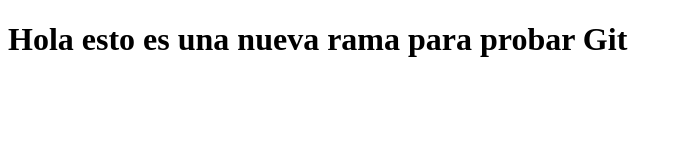
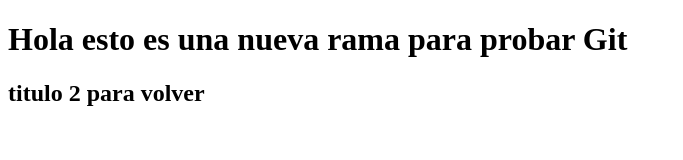
Before and after one commit to elisvergan/Toien-ElisVergan, a plain HTML site: page pages/test.html in a window 1280 px wide. Shown: the whole page, without its empty margins (0-683 px from the left). Drawn offline with Linux system fonts and the light colour scheme.

Commit message:
agregue un h2 para practicar volver a otro cambio anterior

```diff
--- a/pages/test.html
+++ b/pages/test.html
@@ -8,5 +8,7 @@
 </head>
 <body>
     <h1>Hola esto es una nueva rama para probar Git</h1>
+
+    <h2>titulo 2 para volver</h2>
 </body>
 </html>
```
